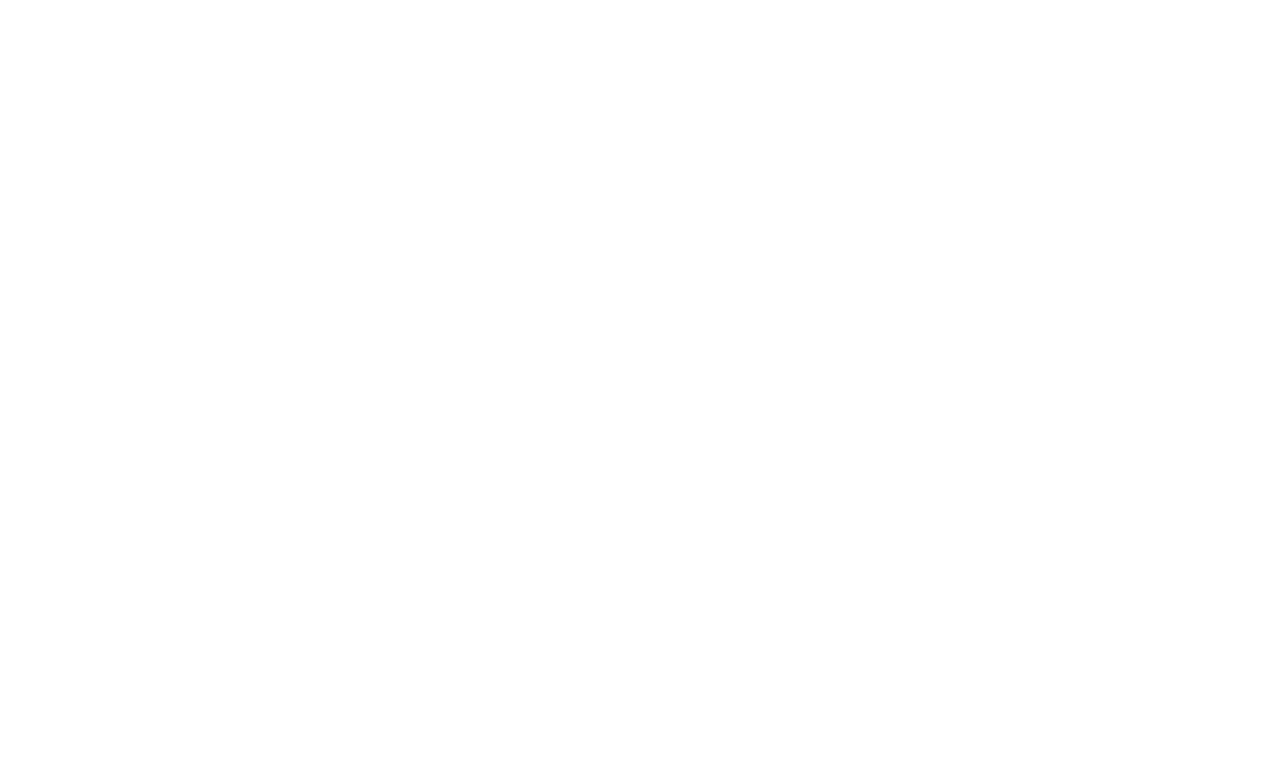
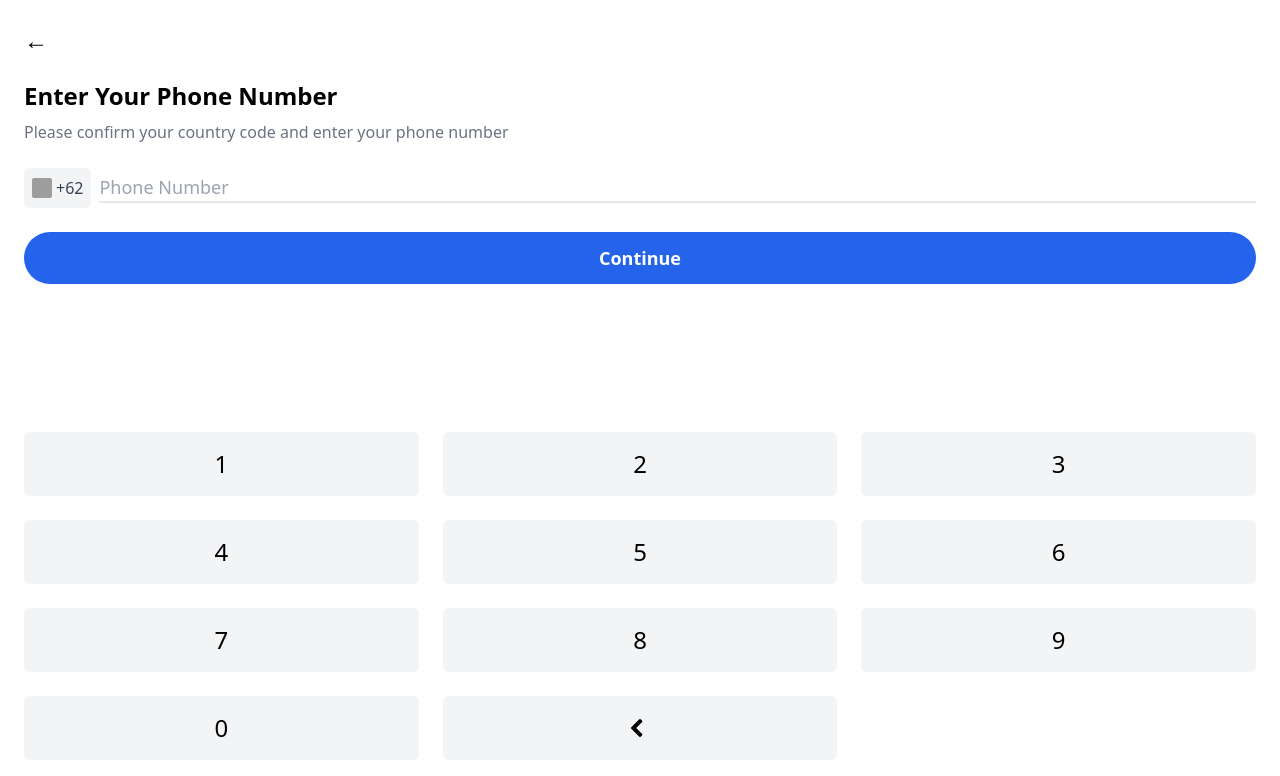
Before and after one commit to Johnnysky2700/chateo, a React (Create React App) app: page /VerifyPage in a window 1280 px wide. Before the commit this address had no page. Shown: the top 776 px of the page. Built offline with nearby package versions, Linux system fonts and the light colour scheme; grey boxes are pictures that could not be loaded.

Commit message:
illustration, chateo image and HomePage is link to walkthrough page

```diff
--- a/src/App.js
+++ b/src/App.js
@@ -2,6 +2,7 @@ import React from 'react';
 import { BrowserRouter as Router, Routes, Route } from 'react-router-dom';
 import HomePage from './Components/HomePage';
 import WalkThrough from './Components/WalkThrough';
+import VerifyPage from './Components/VerifyPage';
 
 function App() {
   return (
@@ -10,6 +11,7 @@ function App() {
         <Routes>
           <Route path="/" element={<HomePage />} />
           <Route path="/WalkThrough" element={<WalkThrough />} />
+          <Route path="/VerifyPage" element={<VerifyPage />} />
         </Routes>
       </div>
     </Router>
--- a/src/Components/HomePage.jsx
+++ b/src/Components/HomePage.jsx
@@ -1,7 +1,8 @@
 import React from 'react';
 import { FaLinkedin } from "react-icons/fa";
 import { FaBehance } from "react-icons/fa";
-import { Link } from 'react-router-dom'; // <-- add this!
+import { Link } from 'react-router-dom';
+import ChateoLogo from './ChateoLogo.png'
 
 const HomePage = () => {
   return (
@@ -9,10 +10,9 @@ const HomePage = () => {
       <div className="max-w-md">
         {/* Logo and Title */}
         <div className="flex items-center justify-center mb-6">
-          <div className="bg-indigo-100 p-3 rounded-full">
-            <div className="text-indigo-600 text-3xl">...</div>
-          </div>
-          <h1 className="ml-3 text-4xl font-bold text-gray-900">Chateo</h1>
+          <img src={ChateoLogo}
+          alt="Chateo Logo"
+          />
         </div>
 
         {/* Description */}
--- /dev/null
+++ b/src/Components/VerifyPage.jsx
@@ -0,0 +1,85 @@
+import { useState } from 'react';
+
+export default function VerifyPage() {
+  const [phoneNumber, setPhoneNumber] = useState('');
+
+  const handleInput = (value) => {
+    if (value === 'backspace') {
+      setPhoneNumber(phoneNumber.slice(0, -1));
+    } else {
+      setPhoneNumber((prev) => prev + value);
+    }
+  };
+
+  const handleContinue = () => {
+    // Handle continue action
+    console.log('Phone Number:', `+62${phoneNumber}`);
+  };
+
+  const keypadNumbers = [
+    '1', '2', '3',
+    '4', '5', '6',
+    '7', '8', '9',
+    '0', 'backspace'
+  ];
+
+  return (
+    <div className="flex flex-col min-h-screen justify-between p-6 bg-white">
+      <div>
+        <button className="text-2xl mb-6">&#8592;</button> {/* Back button */}
+        <h1 className="text-2xl font-bold mb-2">Enter Your Phone Number</h1>
+        <p className="text-gray-500 mb-6">Please confirm your country code and enter your phone number</p>
+
+        <div className="flex items-center gap-2 mb-6">
+          <div className="flex items-center gap-1 bg-gray-100 p-2 rounded-md">
+            <img
+              src="https://upload.wikimedia.org/wikipedia/commons/9/9f/Flag_of_Indonesia.svg"
+              alt="Indonesia Flag"
+              className="w-5 h-5 rounded-sm"
+            />
+            <span className="text-gray-700 font-medium">+62</span>
+          </div>
+          <input
+            type="text"
+            value={phoneNumber}
+            className="flex-1 border-b-2 focus:outline-none focus:border-blue-500 text-lg"
+            placeholder="Phone Number"
+            readOnly
+          />
+        </div>
+
+        <button
+          onClick={handleContinue}
+          className="w-full bg-blue-600 text-white py-3 rounded-full text-lg font-semibold hover:bg-blue-700 transition mb-8"
+        >
+          Continue
+        </button>
+      </div>
+
+      {/* Keypad */}
+      <div className="grid grid-cols-3 gap-6 text-2xl text-center mb-4">
+        {keypadNumbers.map((key, idx) => (
+          <button
+            key={idx}
+            onClick={() => handleInput(key)}
+            className="py-4 rounded-md bg-gray-100 hover:bg-gray-200"
+          >
+            {key === 'backspace' ? (
+              <svg
+                xmlns="http://www.w3.org/2000/svg"
+                fill="none"
+                viewBox="0 0 24 24"
+                stroke="currentColor"
+                className="w-6 h-6 mx-auto"
+              >
+                <path strokeLinecap="round" strokeLinejoin="round" strokeWidth={2} d="M12 4l1.41 1.41L6.83 12l6.58 6.59L12 20l-8-8z" />
+              </svg>
+            ) : (
+              key
+            )}
+          </button>
+        ))}
+      </div>
+    </div>
+  );
+}
--- a/src/Components/WalkThrough.jsx
+++ b/src/Components/WalkThrough.jsx
@@ -1,5 +1,6 @@
 import React from 'react';
 import { Link } from 'react-router-dom';
+import illustration from './Illustration.png'
 
 const WalkThrough = () => {
   return (
@@ -8,7 +9,7 @@ const WalkThrough = () => {
       {/* Top Image */}
       <div className="flex-1 flex items-center justify-center">
         <img
-          src="/your-image-path/walkthrough-image.jpg"
+          src={illustration}
           alt="Messaging Illustration"
           className="max-h-80 object-contain"
         />
@@ -22,13 +23,13 @@ const WalkThrough = () => {
       </div>
 
       {/* Terms */}
-      <div className="text-center text-gray-500 text-sm mb-8">
+      <div className="text-center text-base mb-8 pt-28">
         Terms & Privacy Policy
       </div>
 
       {/* Start Messaging Button */}
       <div className="w-full">
-        <Link to="/" className="block w-full bg-blue-600 hover:bg-blue-700 text-white text-center font-semibold py-4 rounded-full">
+        <Link to="/VerifyPage" className="block w-full bg-blue-600 hover:bg-blue-700 text-white text-center font-semibold py-4 rounded-full">
           Start Messaging
         </Link>
       </div>
```
Also changed, not shown: src/Components/ChateoLogo.png (added), src/Components/Illustration.png (added).
